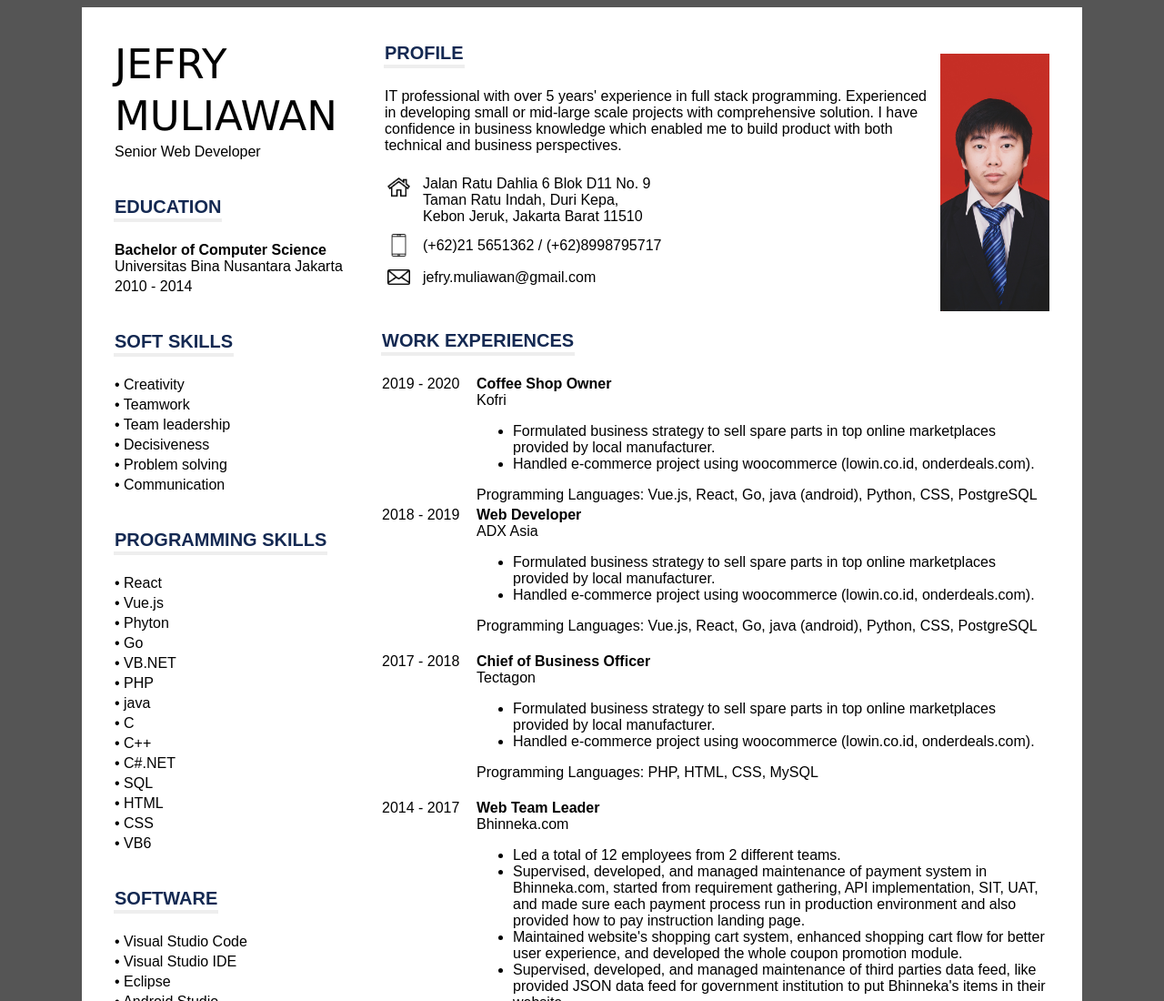
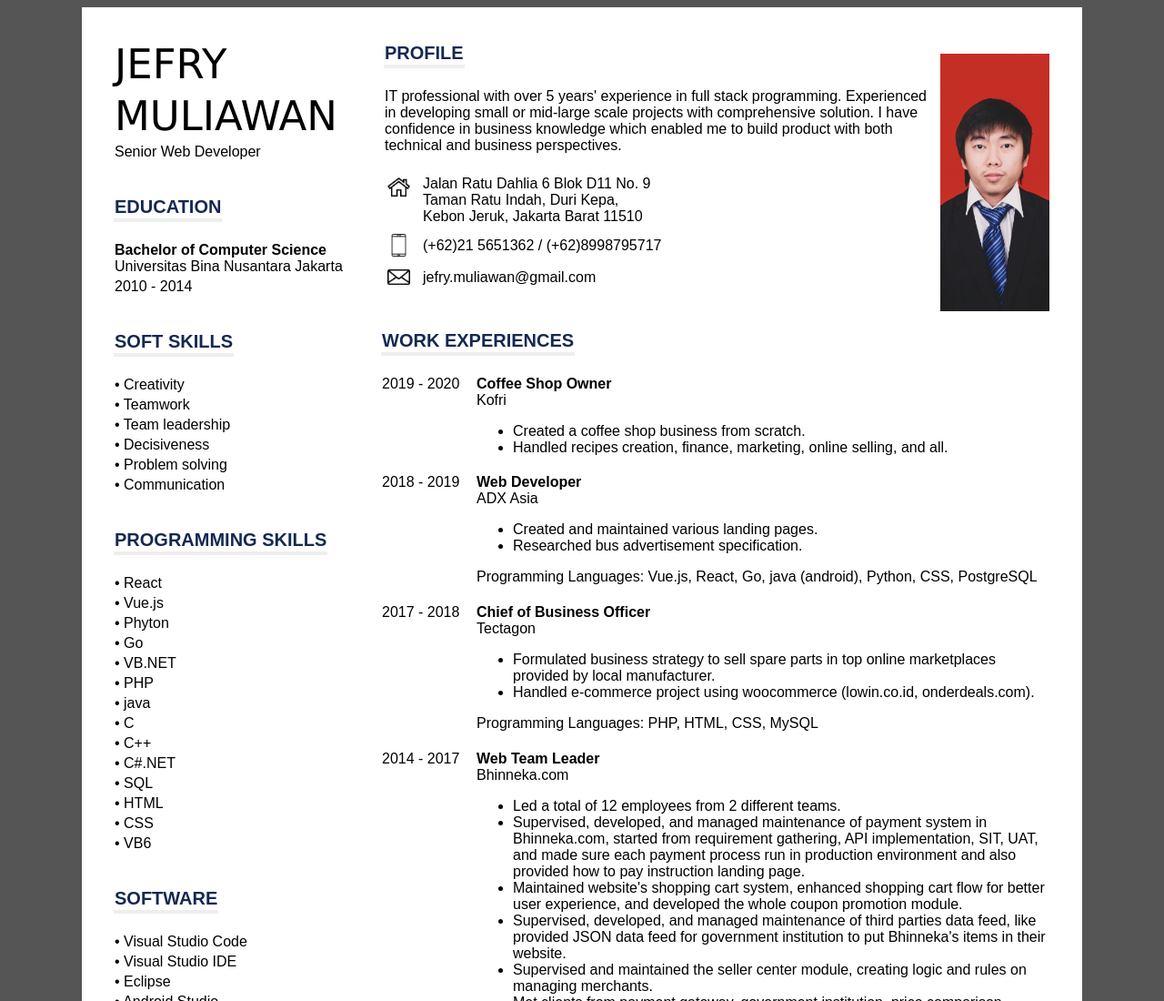
Before and after one commit to jefrymuliawan/cv, a plain HTML site: page index.html in a window 1280 px wide. Shown: the top 1100 px of the page at 91% size. Drawn offline with Linux system fonts and the light colour scheme.

Commit message:
Update Work Experiences

```diff
--- a/index.html
+++ b/index.html
@@ -249,10 +249,9 @@
 									<b>Coffee Shop Owner</b><br/>
 									Kofri
 									<ul>
-										<li>Formulated business strategy to sell spare parts in top online marketplaces provided by local manufacturer.</li>
-										<li>Handled e-commerce project using woocommerce (lowin.co.id, onderdeals.com).</li>
+										<li>Created a coffee shop business from scratch.</li>
+										<li>Handled recipes creation, finance, marketing, online selling, and all.</li>
 									</ul>
-									Programming Languages: Vue.js, React, Go, java (android), Python, CSS, PostgreSQL
 								</td>
 							</tr>
 							<tr>
@@ -263,8 +262,8 @@
 									<b>Web Developer</b><br/>
 									ADX Asia
 									<ul>
-										<li>Formulated business strategy to sell spare parts in top online marketplaces provided by local manufacturer.</li>
-										<li>Handled e-commerce project using woocommerce (lowin.co.id, onderdeals.com).</li>
+										<li>Created and maintained various landing pages.</li>
+										<li>Researched bus advertisement specification.</li>
 									</ul>
 									Programming Languages: Vue.js, React, Go, java (android), Python, CSS, PostgreSQL
 								</td>
```
